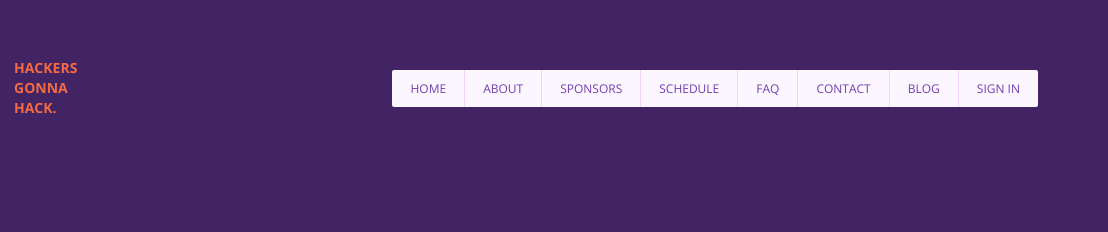
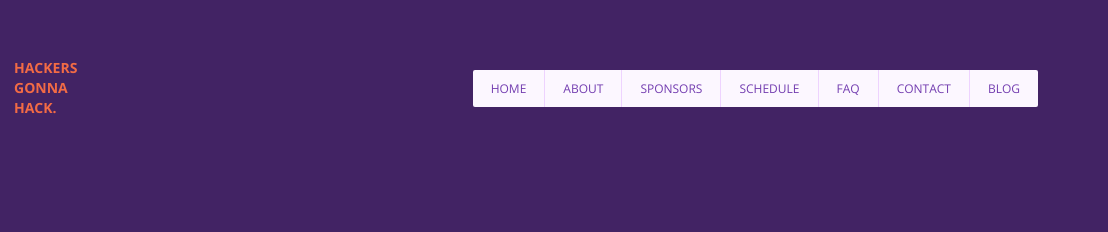
Before and after one commit to rishirajpurohit/Campus-Internship-Fair-Website, a website: page index.htm in a window 1280 px wide. Shown: the top 232 px of the page, 172-1280 px from the left. Drawn offline with nearby package versions, Linux system fonts and the light colour scheme.

Commit message:
Sign in link removed

```diff
--- a/index.htm
+++ b/index.htm
@@ -55,9 +55,6 @@
                                         </li>
                                         <li>
                                             <a href="#">Blog</a>
-                                        </li>
-                                        <li>
-                                            <a href="#">Sign in</a>
                                         </li>
                                     </ul>
                                     <!-- End: Nav Main -->
```
